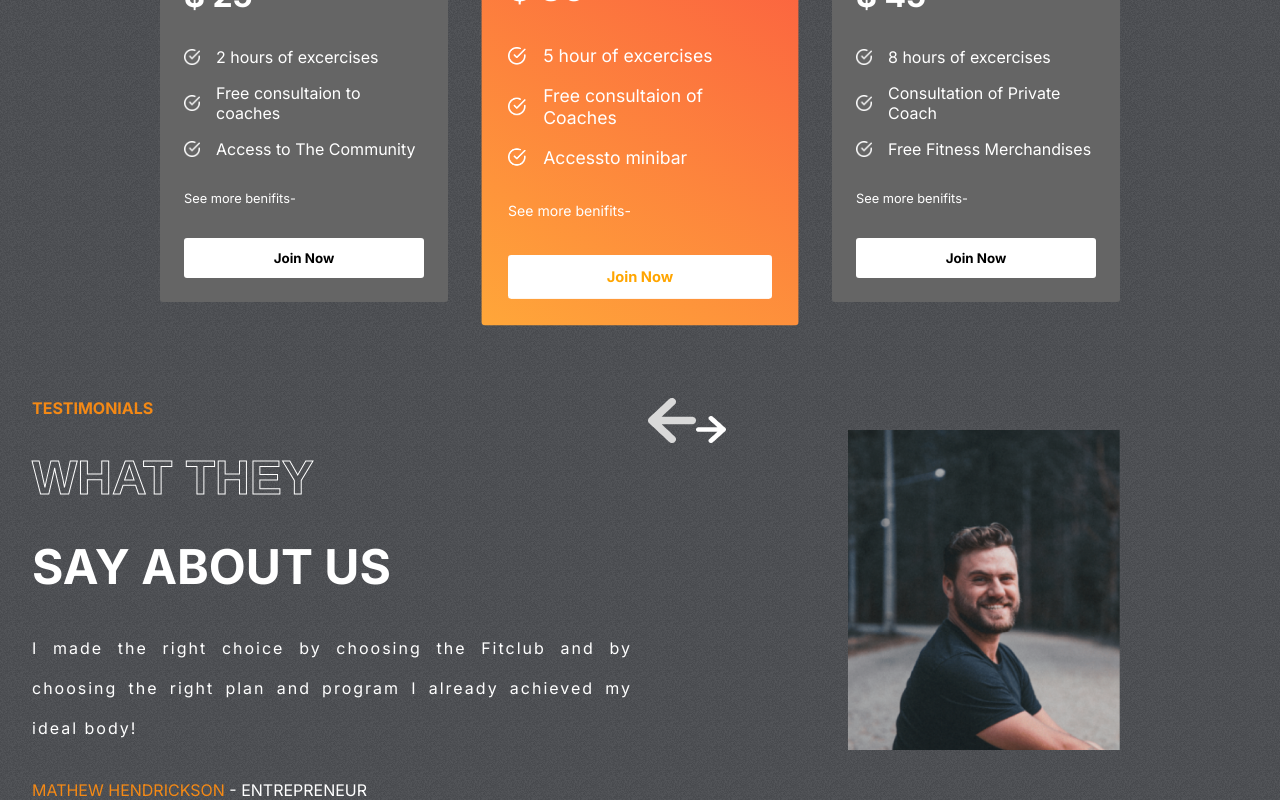
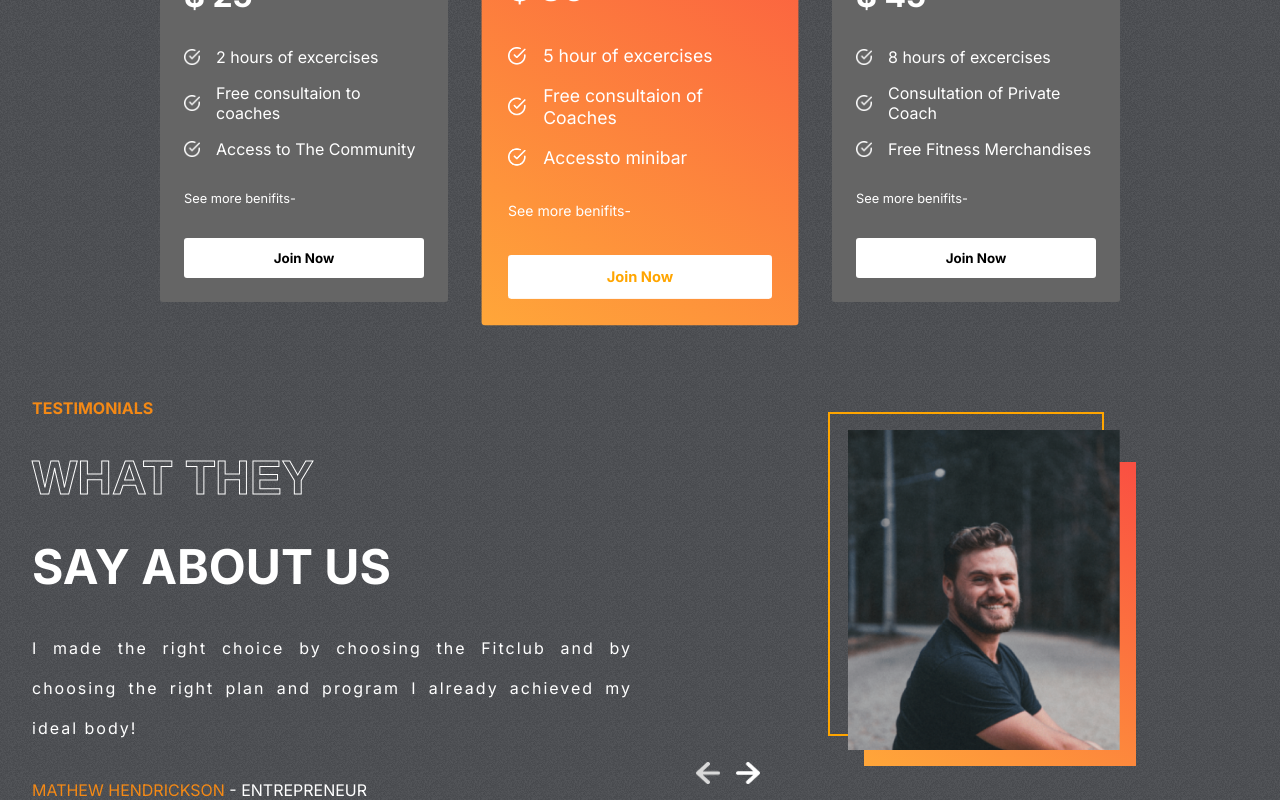
Before and after one commit to 404Bappy/FitnessRevolution-APP, a React (Create React App) app: page / in a window 1280 px wide. Shown: the part 2114-2914 px from the top of the page. Built offline with nearby package versions, Linux system fonts and the light colour scheme.

Commit message:
first commit

```diff
--- a/src/Components/Testimonials/Testimonials.css
+++ b/src/Components/Testimonials/Testimonials.css
@@ -43,3 +43,35 @@
   right: 8rem;
   top: 2rem;
 }
+
+.Right-Testi > :nth-child(1) {
+  position: absolute;
+  width: 17rem;
+  height: 20rem;
+  border: 2px solid orange;
+  background-color: transparent;
+  right: 9rem;
+  top: 0.9rem;
+}
+
+.Right-Testi > :nth-child(2) {
+  position: absolute;
+  width: 17rem;
+  height: 19rem;
+  right: 7rem;
+  top: 4rem;
+  background: var(--planCard);
+}
+
+.arrows {
+  display: flex;
+  gap: 1rem;
+  position: absolute;
+  bottom: 1rem;
+  left: 3rem;
+}
+
+.arrows > img {
+  width: 1.5rem;
+  cursor: pointer;
+}
--- a/src/Components/Testimonials/Testimonials.js
+++ b/src/Components/Testimonials/Testimonials.js
@@ -22,11 +22,30 @@
         </span>
       </div>
       <div className="Right-Testi">
+        <div></div>
+        <div></div>
         <img src={testimonialsData[selected].image} alt="" />
 
         <div className="arrows">
-          <img src={leftArrow} alt="" />
-          <img src={rightArrow} alt="" />
+          <img
+            onClick={() => {
+              selected === 0
+                ? setSelected(testiLength - 1)
+                : setSelected((prev) => prev - 1);
+            }}
+            src={leftArrow}
+            alt=""
+          />
+
+          <img
+            onClick={() => {
+              selected === testiLength - 1
+                ? setSelected(0)
+                : setSelected((prev) => prev + 1);
+            }}
+            src={rightArrow}
+            alt=""
+          />
         </div>
       </div>
     </div>
```
